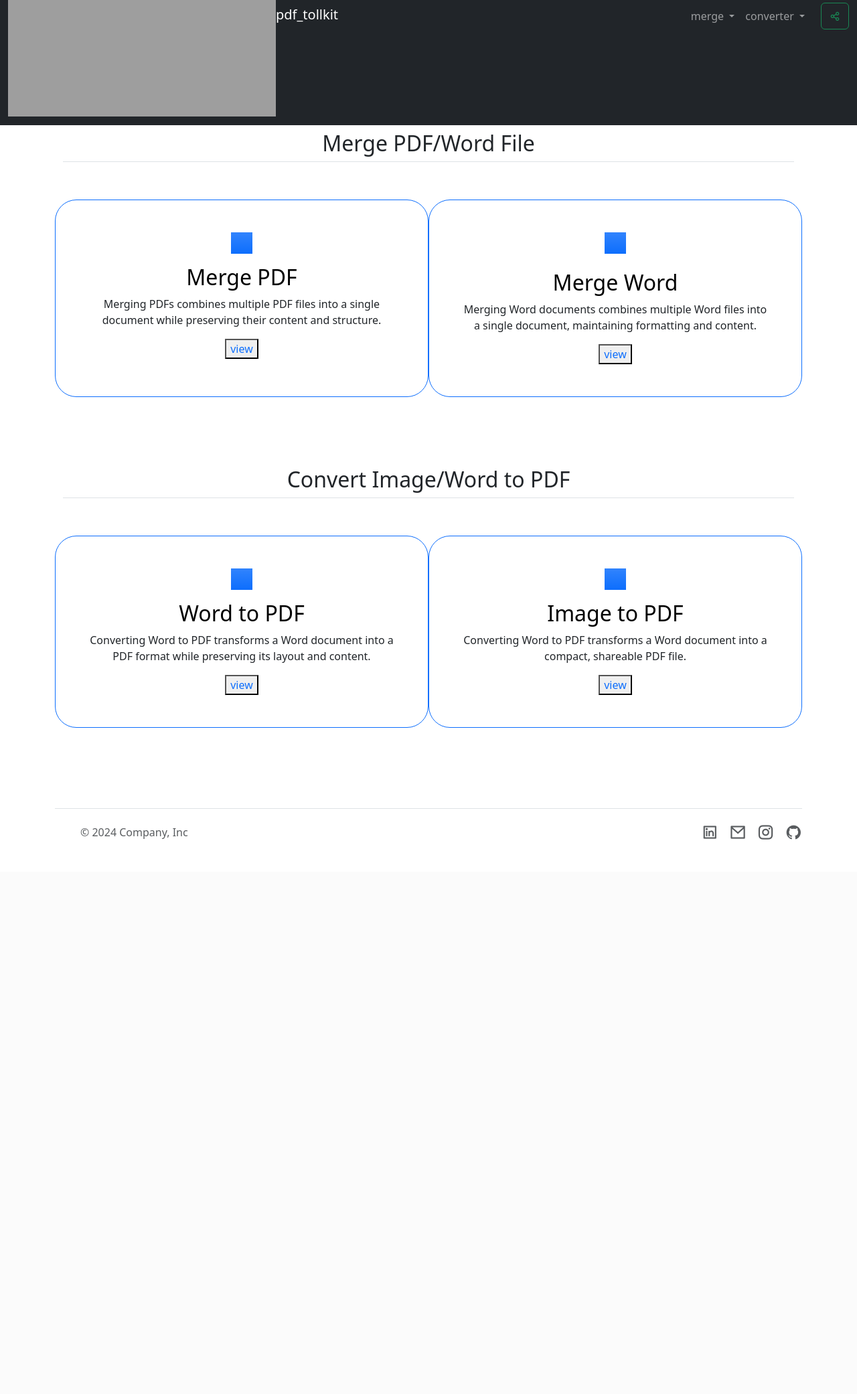
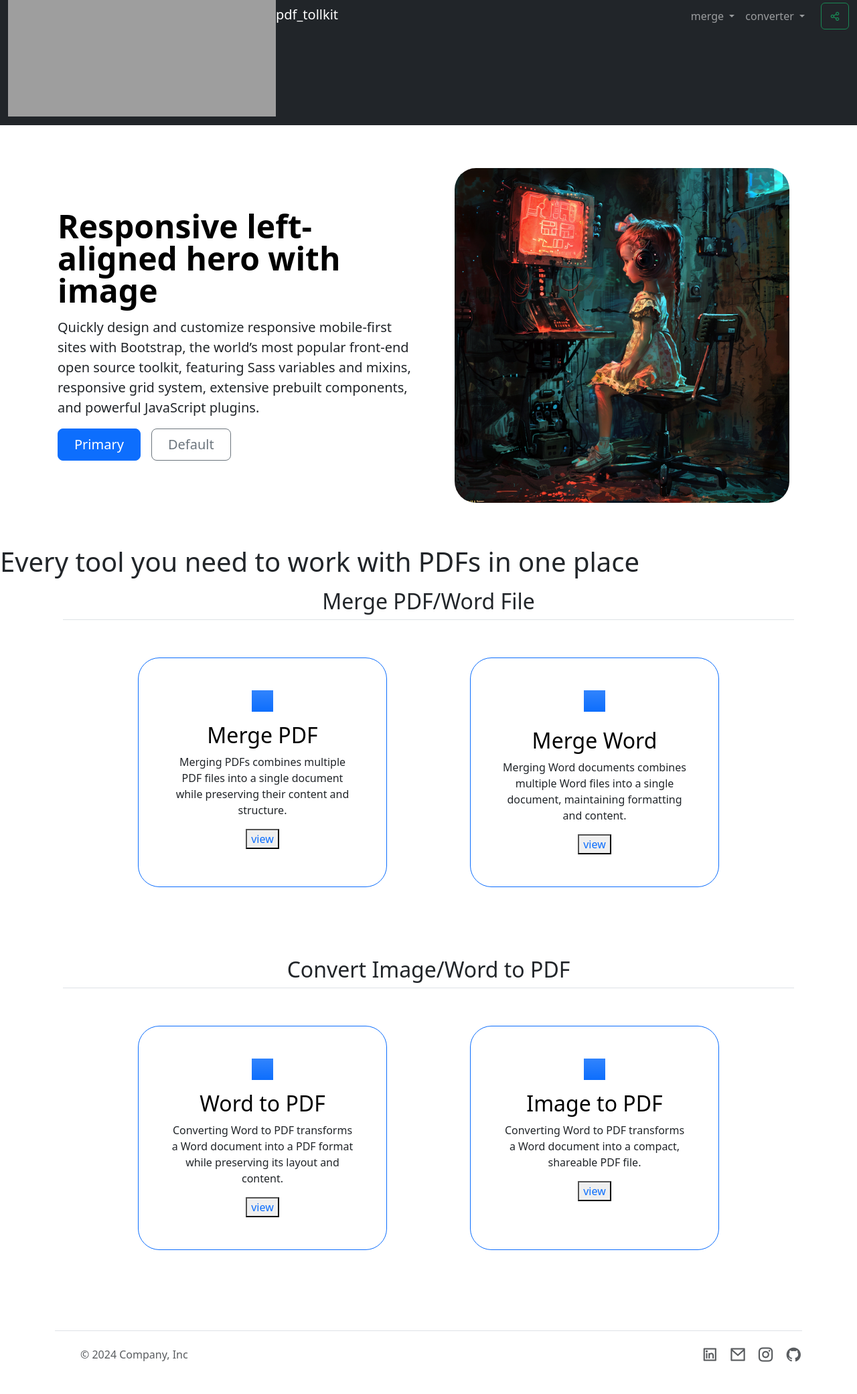
Before and after one commit to Sharath-shetty28/Django, a Django app: page / in a window 1280 px wide. Shown: the part 139-2221 px from the top of the page at 67% size. Before the commit the page ends 1393 px from the top, so only its background shows below. Run offline with Django 5.2, Linux system fonts and the light colour scheme; some libraries are stand-ins or nearby versions; grey boxes are pictures that could not be loaded.

Commit message:
some done

```diff
--- a/pdf_toolkit/pdf_merger/templates/merge/index.html
+++ b/pdf_toolkit/pdf_merger/templates/merge/index.html
@@ -120,10 +120,46 @@
         </div>
       </div>
     </nav>
-
+    {% comment %} hero {% endcomment %}
+    <div class="container col-xxl-8 px-3 py-3">
+      <div
+        class="row flex-lg-row-reverse align-items-center justify-content-center g-5 py-5"
+      >
+        <div class="col-10 col-sm-8 col-lg-6">
+          <img
+            src="../static/images/img.webp"
+            class="d-block mx-lg-auto img-fluid rounded-5"
+            alt="Bootstrap Themes"
+            width="500"
+            height="100"
+            loading="lazy"
+          />
+        </div>
+        <div class="col-lg-6">
+          <h1 class="display-5 fw-bold text-body-emphasis lh-1 mb-3">
+            Responsive left-aligned hero with image
+          </h1>
+          <p class="lead">
+            Quickly design and customize responsive mobile-first sites with
+            Bootstrap, the world’s most popular front-end open source toolkit,
+            featuring Sass variables and mixins, responsive grid system,
+            extensive prebuilt components, and powerful JavaScript plugins.
+          </p>
+          <div class="d-grid gap-2 d-md-flex justify-content-md-start">
+            <button type="button" class="btn btn-primary btn-lg px-4 me-md-2">
+              Primary
+            </button>
+            <button type="button" class="btn btn-outline-secondary btn-lg px-4">
+              Default
+            </button>
+          </div>
+        </div>
+      </div>
+    </div>
+    <h1>Every tool you need to work with PDFs in one place</h1>
     <div class="container text-center px-4 py-2" id="featured-3">
       <h2 class="pb-2 border-bottom">Merge PDF/Word File</h2>
-      <div class="row g-4 py-5 row-cols-1 row-cols-lg-2">
+      <div class="row g-4 py-5 row-cols-1 row-cols-lg-3 justify-content-evenly">
         <div class="box1 feature col p-5 border border-primary rounded-5">
           <div
             class="feature-icon d-inline-flex align-items-center justify-content-center text-bg-primary bg-gradient fs-2 mb-3"
@@ -163,7 +199,7 @@
     </div>
     <div class="container text-center px-4 py-5" id="featured-3">
       <h2 class="pb-2 border-bottom">Convert Image/Word to PDF</h2>
-      <div class="row g-4 py-5 row-cols-1 row-cols-lg-2">
+      <div class="row g-4 py-5 row-cols-1 row-cols-lg-3 justify-content-evenly">
         <div class="feature col p-5 border border-primary rounded-5">
           <div
             class="feature-icon d-inline-flex align-items-center justify-content-center text-bg-primary bg-gradient fs-2 mb-3"
```
Also changed, not shown: pdf_toolkit/static/images/img.webp (added).
